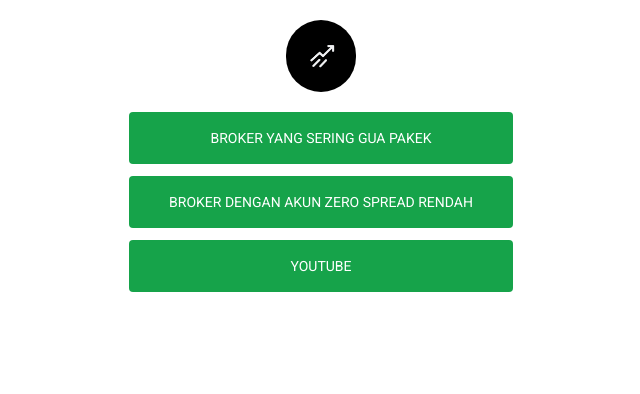
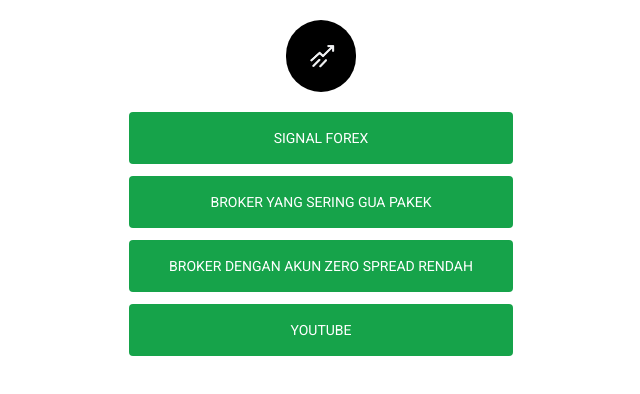
Before and after one commit to Namskt/sktraders, a React (Vite) app: page / in a window 1280 px wide. Shown: the top 394 px of the page, without its empty margins (319-959 px from the left). Built offline with nearby package versions, Linux system fonts and the light colour scheme.

Commit message:
Update App.jsx

```diff
--- a/src/App.jsx
+++ b/src/App.jsx
@@ -2,6 +2,10 @@
 import Image from "../src/assets/img.jpg";
 
 const ListLink = [
+  {
+    name: "SIGNAL FOREX",
+    href: "https://vt.tiktok.com/ZSjgGgRso/",
+  },
   {
     name: "BROKER YANG SERING GUA PAKEK",
     href: "https://fbs.partners?ibl=865482&ibp=33988576",
```
